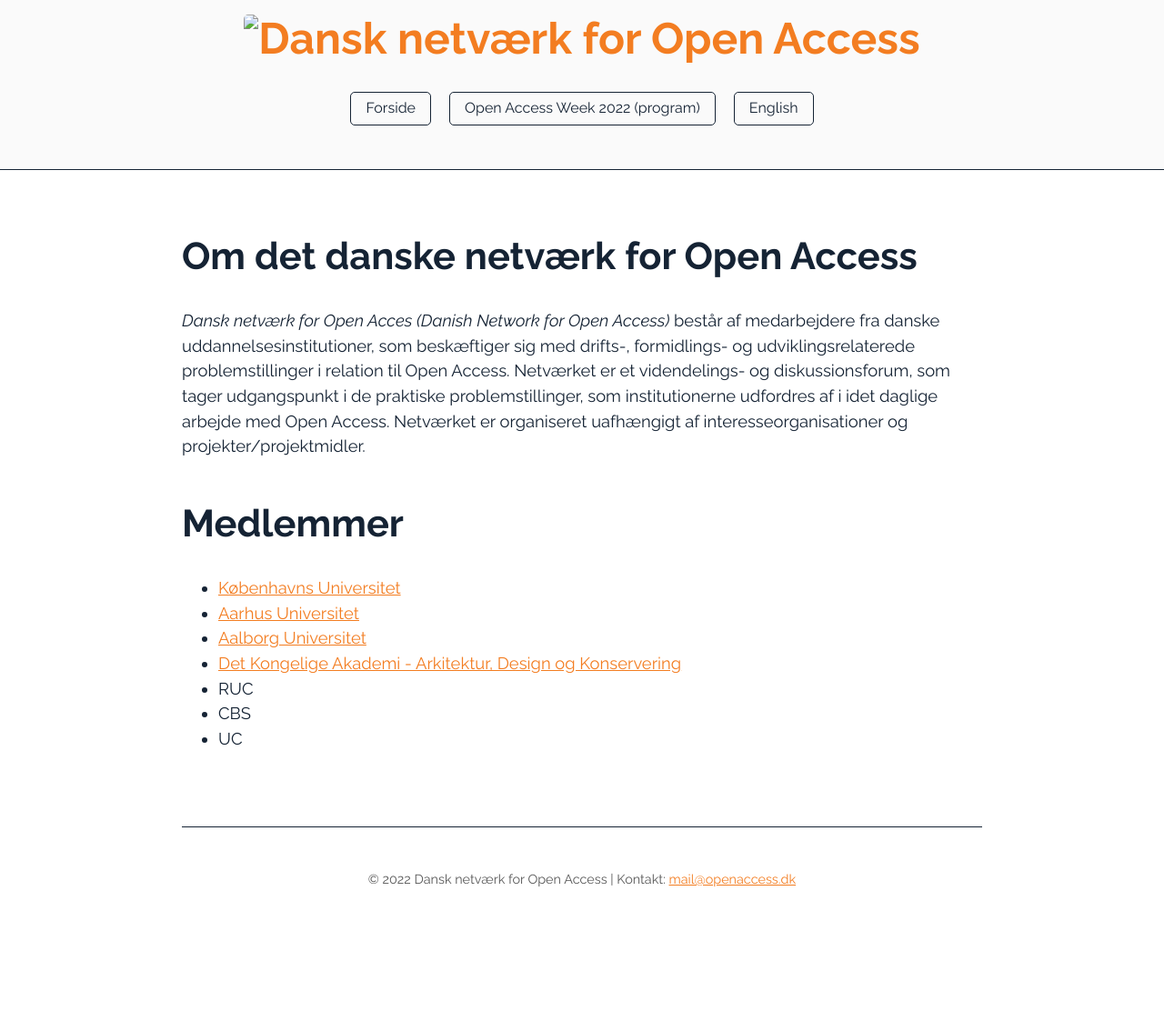
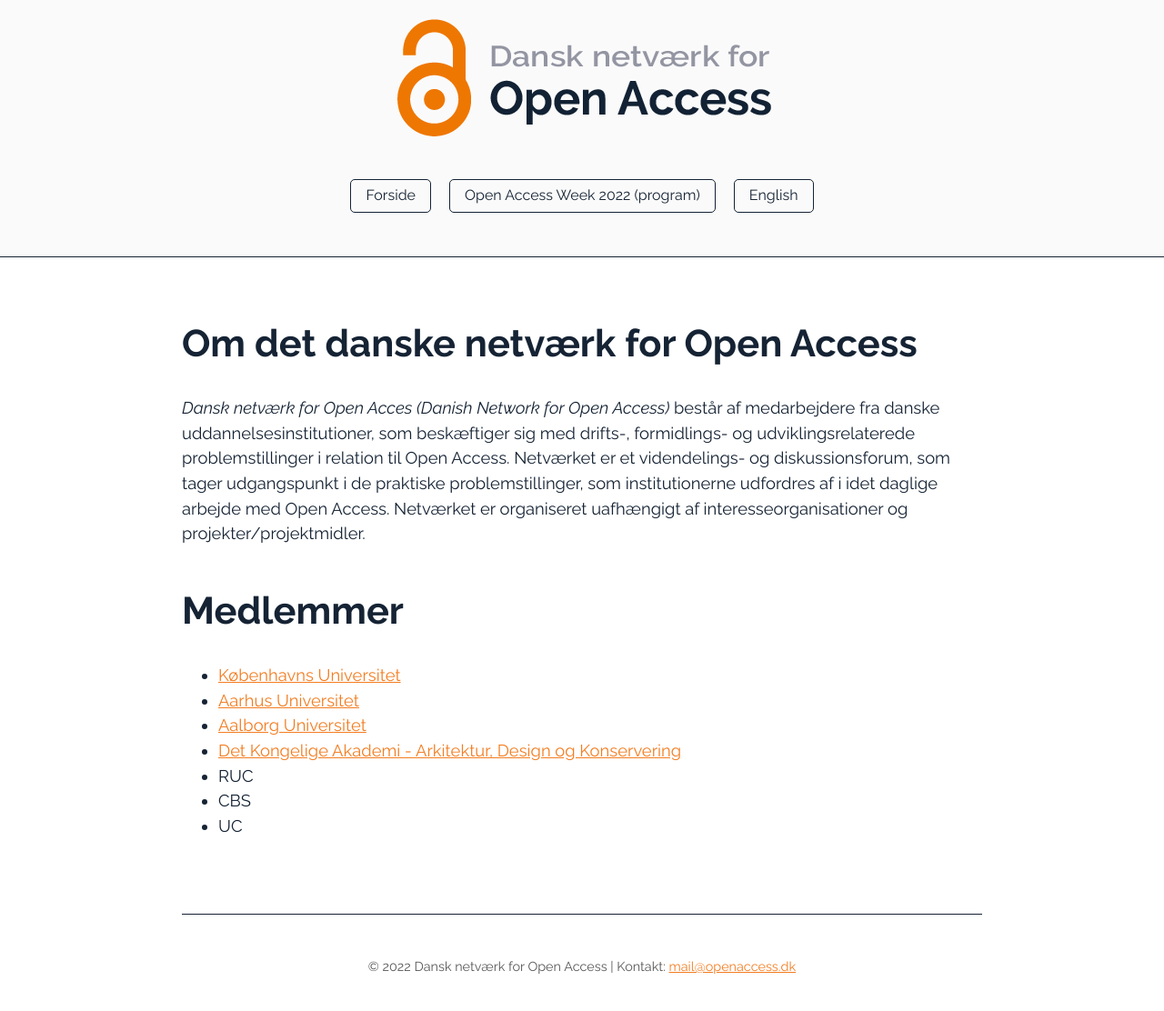
Before and after one commit to openaccess-dk/openaccess-dk.github.io, a Jekyll site: the page built from index.md, in a window 1280 px wide. Shown: the whole page at 91% size. Built offline with Jekyll 4.4.1, drawn with Linux system fonts in a browser that asks for light colours; before the commit the page ends 1016 px from its top, so only the background shows below that.

Commit message:
Update default.html

```diff
--- a/_layouts/default.html
+++ b/_layouts/default.html
@@ -7,7 +7,7 @@
     <meta name="viewport" content="width=device-width, initial-scale=1.0">
     <link rel="stylesheet" type="text/css" href="https://fonts.googleapis.com/css2?&family=Raleway:ital,wght@0,400;0,500;0,600;0,700;1,400;1,600;1,700">
     <link rel="stylesheet" href="/stylesheet.css" />
-    <link rel="icon" href="/assets/images/favicon.png" />
+    <link rel="icon" href="/images/favicon.png" />
     <title>{{ page.title }}</title>
     <meta name="description" content="{{ page.description }}" />
     {% feed_meta %}
@@ -16,7 +16,7 @@
 <body>
 
   <header>
-    <h1><a href="https://openaccess.dk"><img src="/assets/images/logo.png" alt="Dansk netværk for Open Access"></a></h1>
+    <h1><a href="https://openaccess.dk"><img src="/images/logo.png" alt="Dansk netværk for Open Access"></a></h1>
     {% include navigation.html %}
   </header>
 
```
